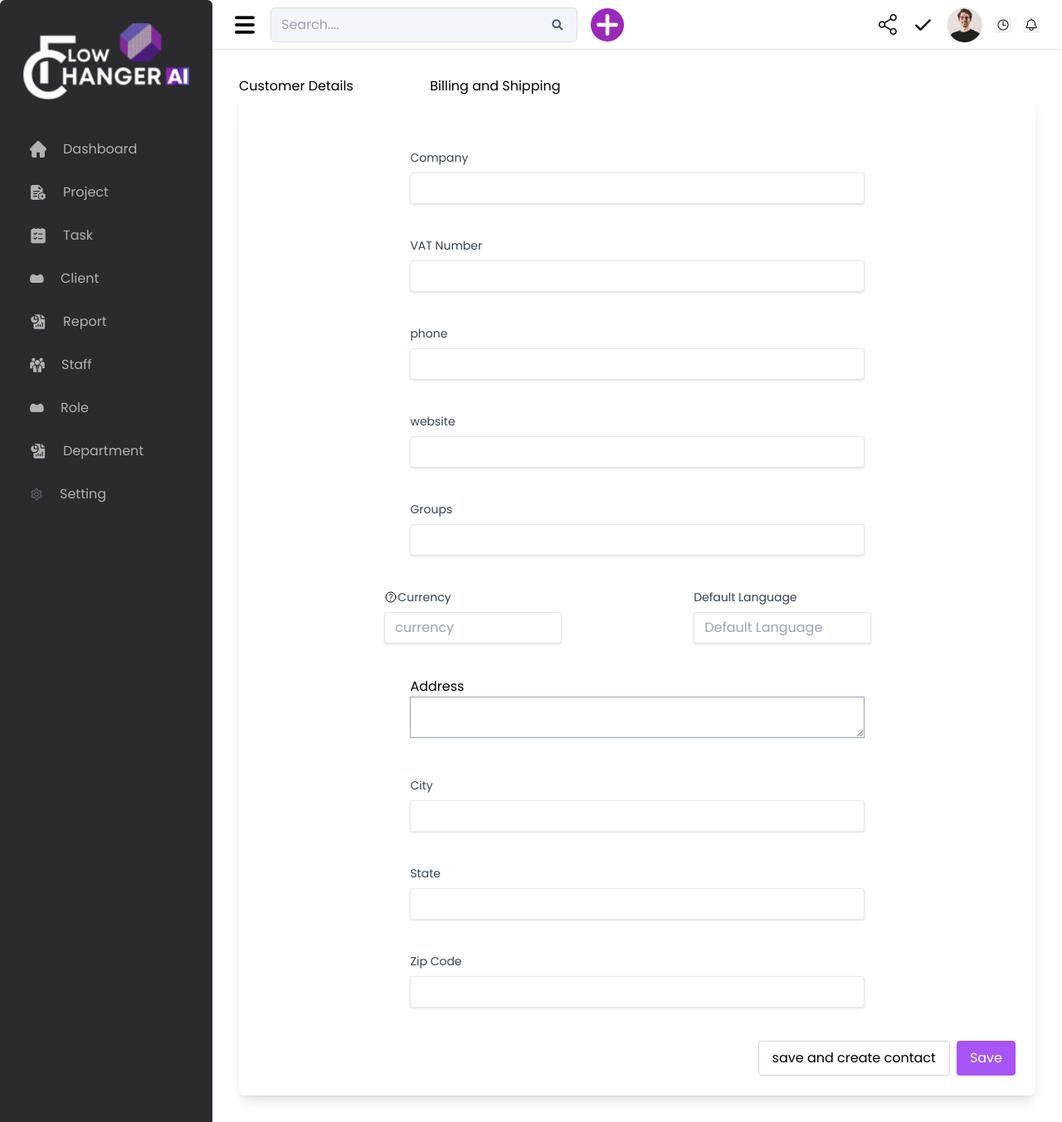
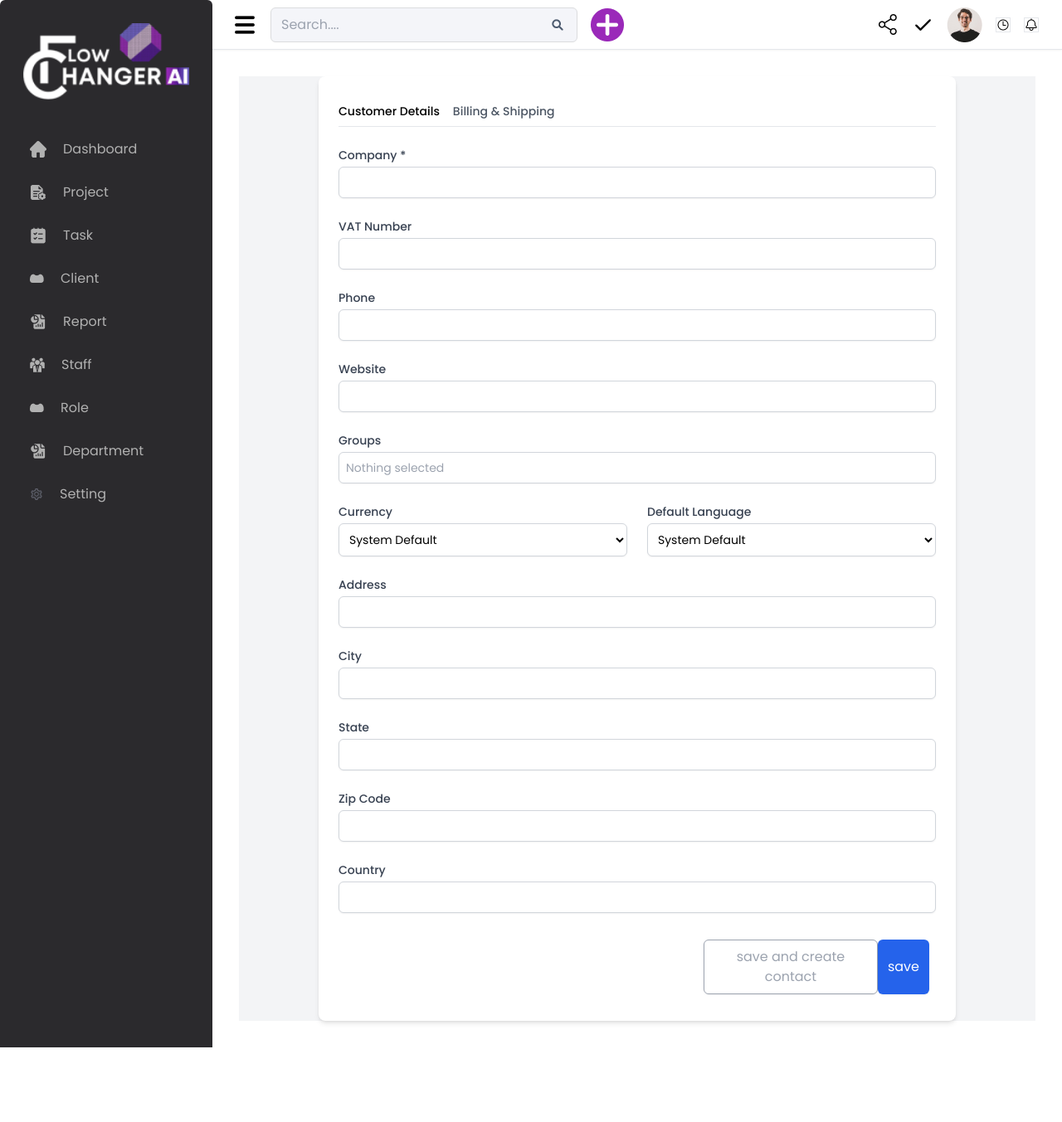
Before and after one commit to priya295/flowchanger.ai, a React (Create React App) app: page / in a window 1280 px wide. Shown: the whole page at 83% size. After the commit the page ends 1263 px from the top, so only its background shows below. Built offline with nearby package versions, Linux system fonts and the light colour scheme.

Commit message:
new code

```diff
--- a/src/Admin/pages/Clients/AddNewCustomer.jsx
+++ b/src/Admin/pages/Clients/AddNewCustomer.jsx
@@ -1,108 +1,114 @@
 
-import { div } from 'framer-motion/client';
-import React from 'react';
-import { HiOutlineQuestionMarkCircle } from "react-icons/hi2";
-// import { useNavigate, useParams } from 'react-router-dom;
+const AddNewCustomer = () =>{
+  return(
+<div class="bg-gray-100 flex justify-center items-center min-h-screen">
 
-const AddNewCustomer = () => {
-  // Helper function to create form fields
-  const FormField = ({ label, id, name,placeholder, type = "text" ,icon}) => (
-    <div className="items-center w-[100%] md:w-[60%]  mx-auto">
-      {icon ?
-      <div className='flex justify-start items-center mb-2'><span>{icon}</span>
-       <label className="block text-gray-700 text-sm font-normal " htmlFor={id}>
-        {label}
-      </label>
-      </div>: <label className="block text-gray-700 text-sm font-normal mb-2" htmlFor={id}>
-        {label}
-      </label>
-      }
-
-      <input
-        type={type}
-        id={id}
-        name={name || id}
-        placeholder= {placeholder}
-        className="shadow appearance-none border rounded py-2 px-3 w-full text-gray-700 leading-tight focus:outline-none focus:shadow-outline focus:outline-black font-normal"
-        required
-      />
-    </div>
-  );
-
-  return (<>
-    <div className='flex w-[50%] justify-between mx-15'>
-    <div>Customer Details</div>
-    <div>Billing and Shipping</div>
-    <hr />
-  </div>
-    <form className="bg-white rounded-lg shadow-lg p-6 min-h-screen font-medium">
-      {/* Form fields */}
-      <div key={Date.now()} className="mb-4">
-
-        <div className='flex flex-wrap justify-evenly my-10 w-[100%] h-[30%]'>
-          <FormField label="Company"  id="name" className="w-full" />
-        </div>
-        <div className='flex flex-wrap justify-evenly my-10 w-[100%] h-[30%]'>
-          <FormField label="VAT Number" id="name" />
-        </div>
-        <div className='flex flex-wrap justify-evenly my-10 w-[100%] h-[30%]'>
-          <FormField label="phone" id="name" />
-        </div>
-        <div className='flex flex-wrap justify-evenly my-10 w-[100%] h-[30%]'>
-          <FormField label="website" id="name" />
-        </div>
-        <div className='flex flex-wrap justify-evenly my-10 w-[100%] h-[30%]'>
-          <FormField label="Groups" id="Department" />
+<div class="w-full max-w-3xl bg-white shadow-md rounded-lg p-6">
+  <div class="mb-6">
+    {/* <!-- Tabs for form sections --> */}
+    <nav class="flex space-x-4 border-b">
+      <a href="#" class=" py-2 hover:border-b-2 hover:border-blue-600 text-sm font-medium">Customer Details</a>
+      <a href="#" class="text-gray-600 py-2 text-sm font-medium hover:border-b-2 hover:border-blue-600">Billing & Shipping</a>
+    </nav>
   </div>
 
-        <div className='flex flex-wrap justify-between my-10 mx-auto w-[100%] ml-0 md:ml-20'>
-          <div className="flex w-[80%]">
-            <div className="w-1/2 pr-2">
-              <FormField label="Currency" id="currency" icon = {<HiOutlineQuestionMarkCircle />} placeholder="currency"/>
+  {/* <!-- Form starts --> */}
+  <form>
+    <div class="grid grid-cols-1 gap-6">
+      {/* <!-- Company --> */}
+      <div>
+        <label for="company" class="block text-sm font-medium text-gray-700">Company *</label>
+        <input type="text" id="company" class="mt-1 block w-full border border-gray-300 rounded-md p-2 shadow-sm focus:ring-blue-500 focus:border-blue-500 sm:text-sm" required />
       </div>
-            <div className="w-1/2 pl-2">
-              <FormField label="Default Language" id="defaultLanguage" placeholder="Default Language"/>
+
+      {/* <!-- VAT Number --> */}
+      <div>
+        <label for="vat" class="block text-sm font-medium text-gray-700">VAT Number</label>
+        <input type="text" id="vat" class="mt-1 block w-full border border-gray-300 rounded-md p-2 shadow-sm focus:ring-blue-500 focus:border-blue-500 sm:text-sm" />
       </div>
+
+      {/* <!-- Phone --> */}
+      <div>
+        <label for="phone" class="block text-sm font-medium text-gray-700">Phone</label>
+        <input type="tel" id="phone" class="mt-1 block w-full border border-gray-300 rounded-md p-2 shadow-sm focus:ring-blue-500 focus:border-blue-500 sm:text-sm" />
       </div>
+
+      {/* <!-- Website --> */}
+      <div>
+        <label for="website" class="block text-sm font-medium text-gray-700">Website</label>
+        <input type="url" id="website" class="mt-1 block w-full border border-gray-300 rounded-md p-2 shadow-sm focus:ring-blue-500 focus:border-blue-500 sm:text-sm" />
       </div>
-        <div className='flex flex-wrap justify-evenly my-10 w-[100%] h-[30%]'>
-          <div className = "w-[100%] md:w-[60%]  mx-auto">
-        <label htmlFor="" className='mt-2 font-normal'>Address</label>
-         <textarea name="" id="" className='w-[100%] border border-gray-400'></textarea>
+
+      {/* <!-- Groups --> */}
+      <div>
+        <label for="groups" class="block text-sm font-medium text-gray-700">Groups</label>
+        <input type="text" id="groups" class="mt-1 block w-full border border-gray-300 rounded-md p-2 shadow-sm focus:ring-blue-500 focus:border-blue-500 sm:text-sm" placeholder="Nothing selected" />
+      </div>
+
+      {/* <!-- Currency and Default Language in one row --> */}
+      <div class="grid grid-cols-1 sm:grid-cols-2 gap-6">
+        {/* <!-- Currency --> */}
+        <div>
+          <label for="currency" class="block text-sm font-medium text-gray-700">Currency</label>
+          <select id="currency" class="mt-1 block w-full border border-gray-300 bg-white rounded-md p-2 shadow-sm focus:ring-blue-500 focus:border-blue-500 sm:text-sm">
+            <option value="default">System Default</option>
+            <option value="usd">USD $</option>
+            <option value="inr">INR ₹</option>
+          </select>
+        </div>
+
+        {/* <!-- Default Language --> */}
+        <div>
+          <label for="language" class="block text-sm font-medium text-gray-700">Default Language</label>
+          <select id="language" class="mt-1 block w-full border border-gray-300 bg-white rounded-md p-2 shadow-sm focus:ring-blue-500 focus:border-blue-500 sm:text-sm">
+            <option value="default">System Default</option>
+            {/* <!-- Add other language options if needed --> */}
+          </select>
         </div>
       </div>
 
-
-        <div className='flex flex-wrap justify-evenly my-10 w-[100%] h-[30%]'>
-          <FormField label="City" id="City" />
+      {/* <!-- Address --> */}
+      <div>
+        <label for="address" class="block text-sm font-medium text-gray-700">Address</label>
+        <input type="text" id="address" class="mt-1 block w-full border border-gray-300 rounded-md p-2 shadow-sm focus:ring-blue-500 focus:border-blue-500 sm:text-sm" />
       </div>
 
+      {/* <!-- City --> */}
+      <div>
+        <label for="city" class="block text-sm font-medium text-gray-700">City</label>
+        <input type="text" id="city" class="mt-1 block w-full border border-gray-300 rounded-md p-2 shadow-sm focus:ring-blue-500 focus:border-blue-500 sm:text-sm" />
+      </div>
 
-        <div className='flex flex-wrap justify-evenly my-10 w-[100%] h-[30%]'>
-          <FormField label="State" id="State" name="State" />
+      {/* <!-- State --> */}
+      <div>
+        <label for="state" class="block text-sm font-medium text-gray-700">State</label>
+        <input type="text" id="state" class="mt-1 block w-full border border-gray-300 rounded-md p-2 shadow-sm focus:ring-blue-500 focus:border-blue-500 sm:text-sm" />
       </div>
-        <div className='flex flex-wrap justify-evenly my-10 w-[100%] h-[30%]'>
-          <FormField label="Zip Code" id="Zip Code" name="Zip Code" />
+
+      {/* <!-- Zip Code --> */}
+      <div>
+        <label for="zip" class="block text-sm font-medium text-gray-700">Zip Code</label>
+        <input type="text" id="zip" class="mt-1 block w-full border border-gray-300 rounded-md p-2 shadow-sm focus:ring-blue-500 focus:border-blue-500 sm:text-sm" />
+      </div>
+
+      {/* <!-- Country --> */}
+      <div>
+        <label for="country" class="block text-sm font-medium text-gray-700">Country</label>
+        <input type="text" id="country" class="mt-1 block w-full border border-gray-300 rounded-md p-2 shadow-sm focus:ring-blue-500 focus:border-blue-500 sm:text-sm" />
       </div>
     </div>
 
-      {/* Form buttons */}
-      <div className="flex justify-end">
-        <button
-          type="button"
-          className="text-black hover:bg-gray-700 border border-gray-300  font-normal py-2 px-4 rounded mr-2"
-        >
-          save and create contact
-        </button>
-        <button
-          type="submit"
-          className="bg-purple-500 hover:bg-purple-700 text-white font-normal py-2 px-4 rounded"
-        >
-          Save
-        </button>
+    {/* <!-- Submit Button --> */}
+    <div class="mt-6  w-full md:w-[40%] flex p-2 justify-around  md:float-right">
+      <button type="submit" class="   p-2 text-gray-400 border border-gray-400 rounded-md shadow-sm h focus:ring-4 focus:ring-blue-500 focus:ring-opacity-50 ">save and create contact</button>
+      <button type="submit" class=" bg-blue-600 text-white p-2 px-3 rounded-md shadow-sm hover:bg-blue-700 focus:ring-4 focus:ring-blue-500 focus:ring-opacity-50">save</button>
     </div>
   </form>
-    </>);
-};
+  {/* <!-- Form ends --> */}
+</div>
+
+</div>
+  );
+}
 
 export default AddNewCustomer;
```
Lines whose indentation alone changed are shown as unchanged.
